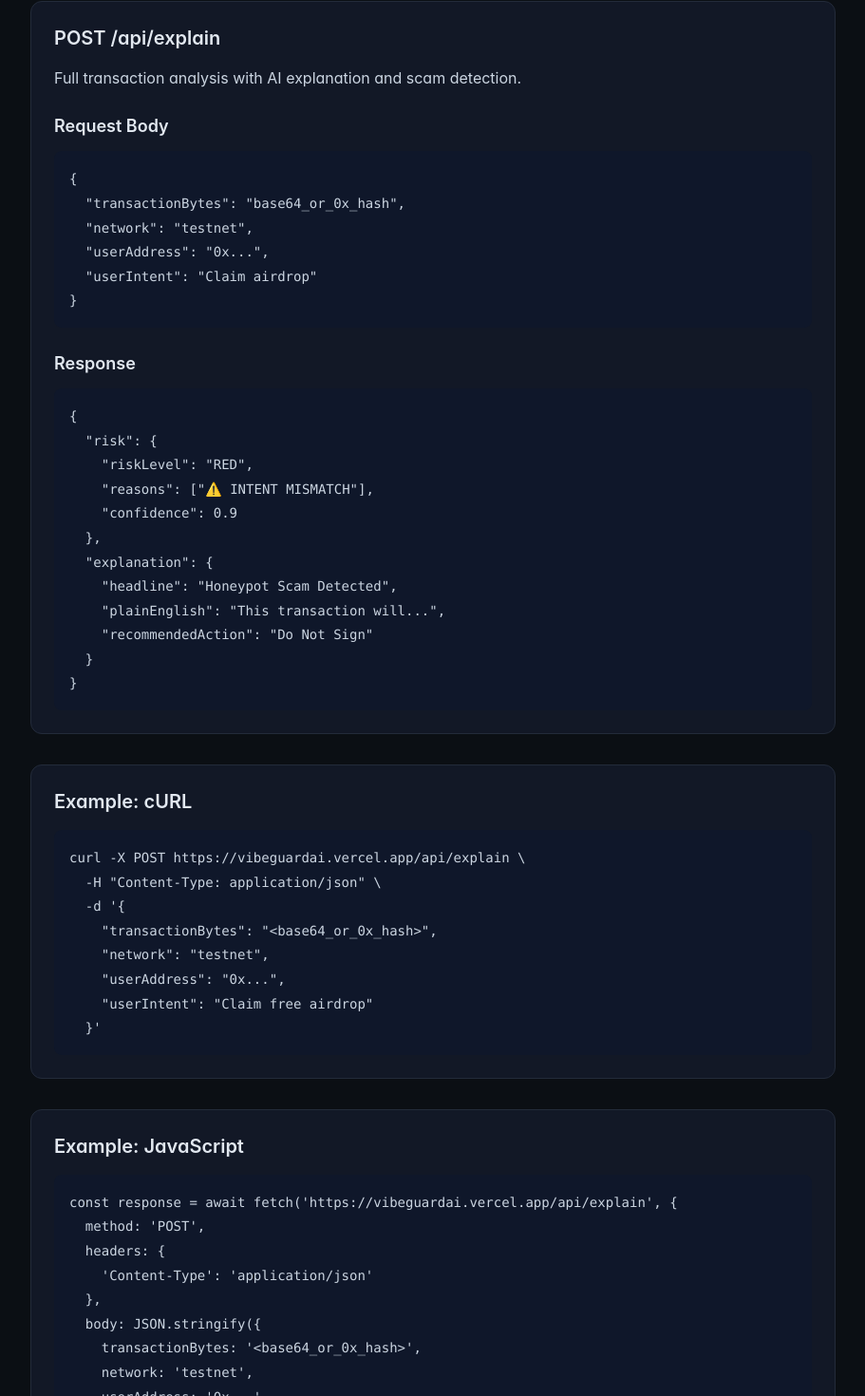
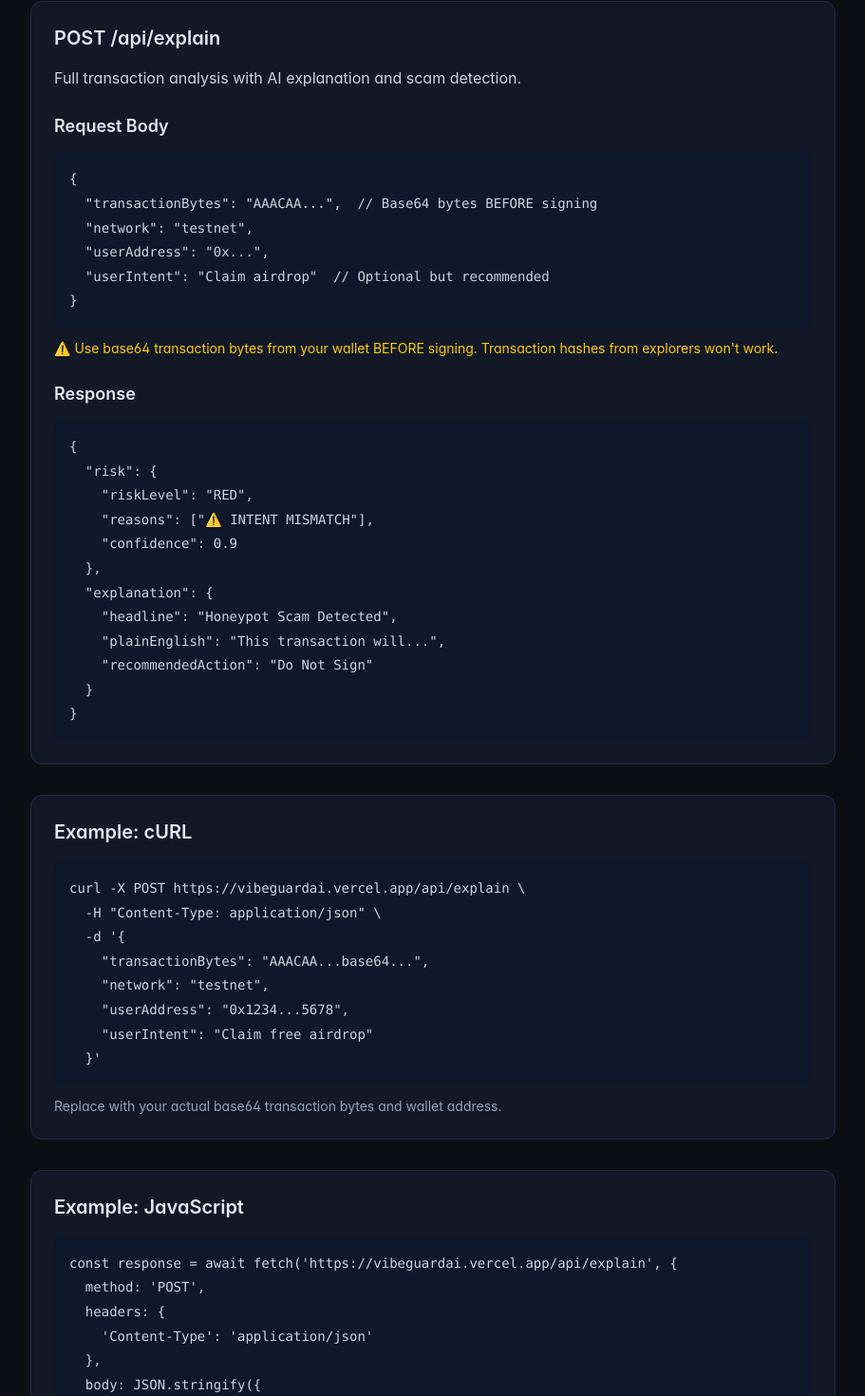
Before and after one commit to mianohh/vibeguard-ai, a Next.js app: page /api-docs in a window 1280 px wide. Shown: the part 512-1982 px from the top of the page at 95% size, without its empty margins (184-1095 px from the left). Built offline with nearby package versions, Linux system fonts and the light colour scheme.

Commit message:
docs: clarify base64 requirement across app

```diff
--- a/app/api-docs/page.tsx
+++ b/app/api-docs/page.tsx
@@ -47,13 +47,16 @@ export default function ApiDocs() {
           <pre className="bg-slate-900 p-4 rounded-lg overflow-x-auto">
             <code className="text-sm text-slate-300">
 {`{
-  "transactionBytes": "base64_or_0x_hash",
+  "transactionBytes": "AAACAA...",  // Base64 bytes BEFORE signing
   "network": "testnet",
   "userAddress": "0x...",
-  "userIntent": "Claim airdrop"
+  "userIntent": "Claim airdrop"  // Optional but recommended
 }`}
             </code>
           </pre>
+          <p className="text-yellow-400 text-sm mt-3">
+            ⚠️ Use base64 transaction bytes from your wallet BEFORE signing. Transaction hashes from explorers won't work.
+          </p>
 
           <h3 className="text-lg font-semibold text-slate-200 mb-3 mt-6">Response</h3>
           <pre className="bg-slate-900 p-4 rounded-lg overflow-x-auto">
@@ -82,13 +85,16 @@ export default function ApiDocs() {
 {`curl -X POST https://vibeguardai.vercel.app/api/explain \\
   -H "Content-Type: application/json" \\
   -d '{
-    "transactionBytes": "<base64_or_0x_hash>",
+    "transactionBytes": "AAACAA...base64...",
     "network": "testnet",
-    "userAddress": "0x...",
+    "userAddress": "0x1234...5678",
     "userIntent": "Claim free airdrop"
   }'`}
             </code>
           </pre>
+          <p className="text-slate-400 text-sm mt-3">
+            Replace with your actual base64 transaction bytes and wallet address.
+          </p>
         </div>
 
         {/* Example: JavaScript */}
@@ -102,9 +108,9 @@ export default function ApiDocs() {
     'Content-Type': 'application/json'
   },
   body: JSON.stringify({
-    transactionBytes: '<base64_or_0x_hash>',
+    transactionBytes: 'AAACAA...base64...',
     network: 'testnet',
-    userAddress: '0x...',
+    userAddress: '0x1234...5678',
     userIntent: 'Claim free airdrop'
   })
 });
--- a/app/page.tsx
+++ b/app/page.tsx
@@ -103,7 +103,7 @@ export default function SecurityConsole() {
                 disabled={loading}
               />
               <p className="text-xs text-slate-500 mt-2 leading-relaxed">
-                Accepts transaction hash (digest) or base64-encoded transaction bytes
+                Use base64 transaction bytes from your wallet BEFORE signing. Transaction hashes from explorers won't work.
               </p>
             </div>
 
```
Also changed, not shown: 1 other file (tests, documents, lock files or other folders).
